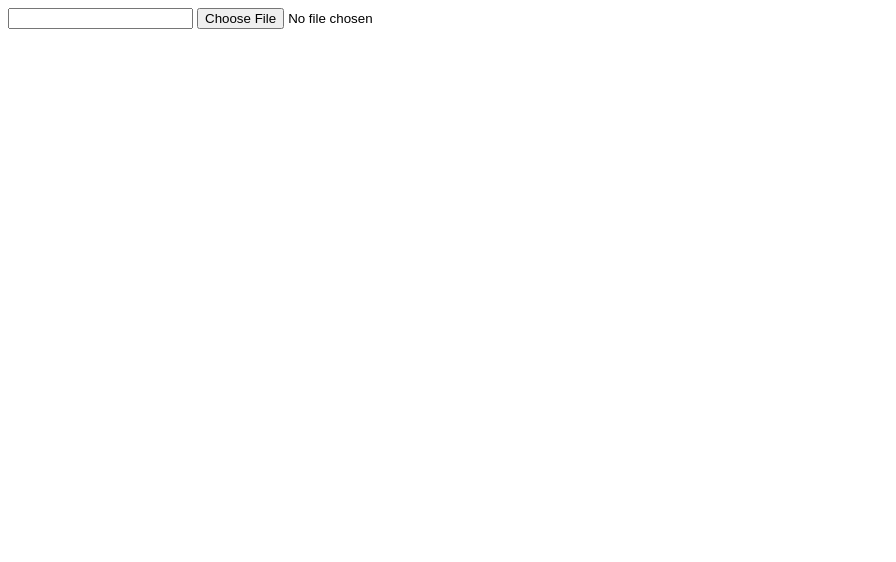
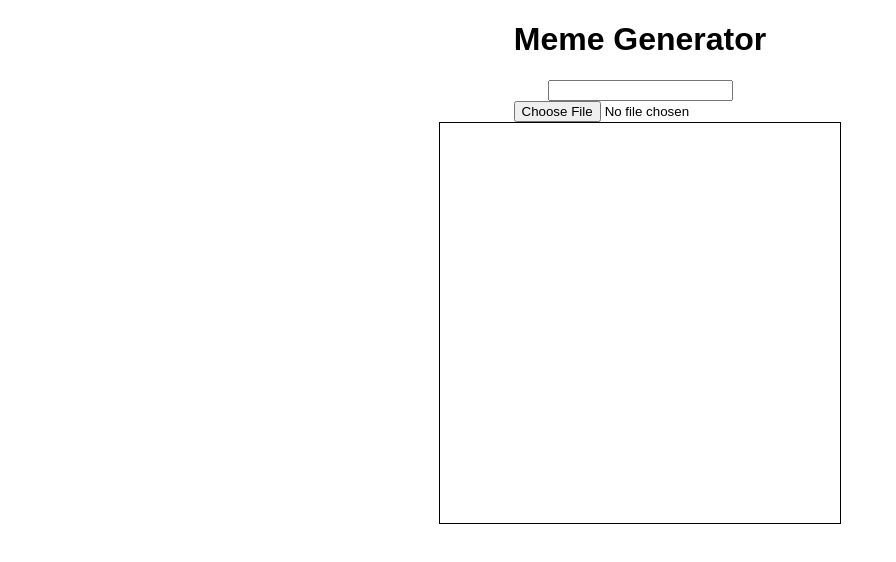
Before and after one commit to Gui-lfm/Meme_generator, a website: page index.html in a window 1280 px wide. Shown: the whole page, without its empty margins (0-896 px from the left). Drawn offline with Linux system fonts and the light colour scheme.

Commit message:
requisitos 2,4 e 5 concluidos

```diff
--- a/index.html
+++ b/index.html
@@ -10,14 +10,18 @@
 </head>
 
 <body>
-    <input id="text-input" type="text">
-    <input id="meme-insert" type="file">
+    <h1>Meme Generator</h1>
 
-    <section id="meme-image-container">
-        <img src="" alt="">
-        <p id="meme-text"></p>
-    </section>
-    <script src="script.js"></script>
+    <main>
+        <input id="text-input" maxlength="60" type="text">
+        <input id="meme-insert" accept="image/*" type="file">
+
+        <section id="meme-image-container">
+            <p id="meme-text"></p>
+            <img id="meme-image" src="" alt="">
+        </section>
+        <script src="script.js"></script>
+    </main>
 </body>
 
 </html>
--- a/script.js
+++ b/script.js
@@ -2,7 +2,18 @@
 
 const inputText = document.getElementById('text-input');
 const memeText = document.getElementById('meme-text');
+const imgFile = document.getElementById('meme-insert');
+const imgPreview = document.getElementById('meme-image');
 
-inputText.addEventListener('input', function(event) {
-    memeText.innerText = event.target.value;
-})
+// requisito 1
+inputText.addEventListener('input', function (event) {
+  memeText.innerText = event.target.value;
+});
+
+// requisito 2
+imgFile.addEventListener('change', function (event) {
+  const img = event.target.files[0];
+  if (img) {
+    imgPreview.src = URL.createObjectURL(img);
+  }
+});
--- a/style.css
+++ b/style.css
@@ -0,0 +1,38 @@
+body {
+  margin: 0;
+}
+
+h1 {
+  text-align: center;
+  font-family: sans-serif;
+}
+
+main {
+  display: flex;
+  flex-flow: column wrap;
+  justify-content: center;
+  align-items: center;
+}
+
+#meme-image-container {
+  border: 1px solid black;
+  display: flex;
+  flex-direction: column;
+  align-items: center;
+  background-color: rgb(255, 255, 255);
+  width: 400px;
+  height: 400px;
+}
+
+#meme-text {
+  text-shadow: rgb(0, 0, 0) 5px 5px 5px;
+  font-size: 30px;
+  color: rgb(255, 255, 255);
+  position: absolute;
+}
+
+#meme-image {
+  max-width: 100%;
+  max-height: 100%;
+  object-fit: contain;
+}
```
